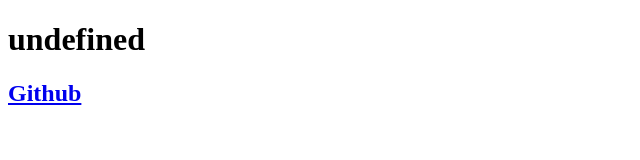
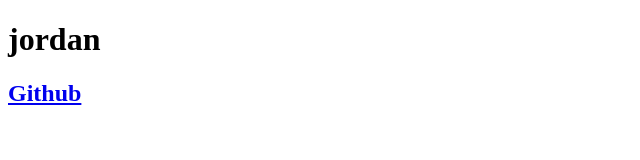
Before and after one commit to 1jorcarver/portfolio-generator, a plain HTML site: page index.html in a window 1280 px wide. Shown: the whole page, without its empty margins (0-640 px from the left). Drawn offline with Linux system fonts and the light colour scheme.

Commit message:
fixed index.html location

```diff
--- a/index.html
+++ b/index.html
@@ -9,7 +9,7 @@
     </head>
 
     <body>
-      <h1>undefined</h1>
+      <h1>jordan</h1>
       <h2><a href="https://github.com/undefined">Github</a></h2>
     </body>
     </html>
```
